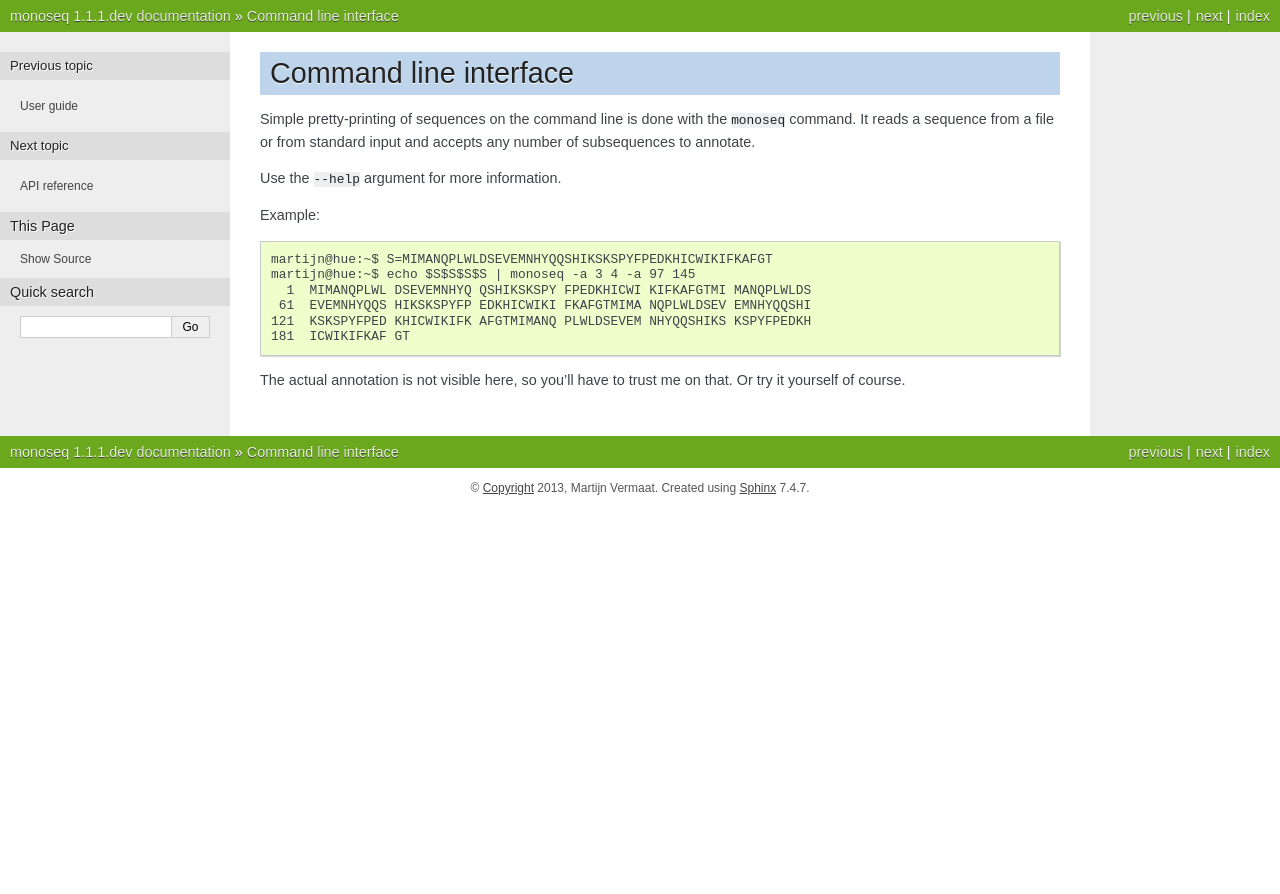
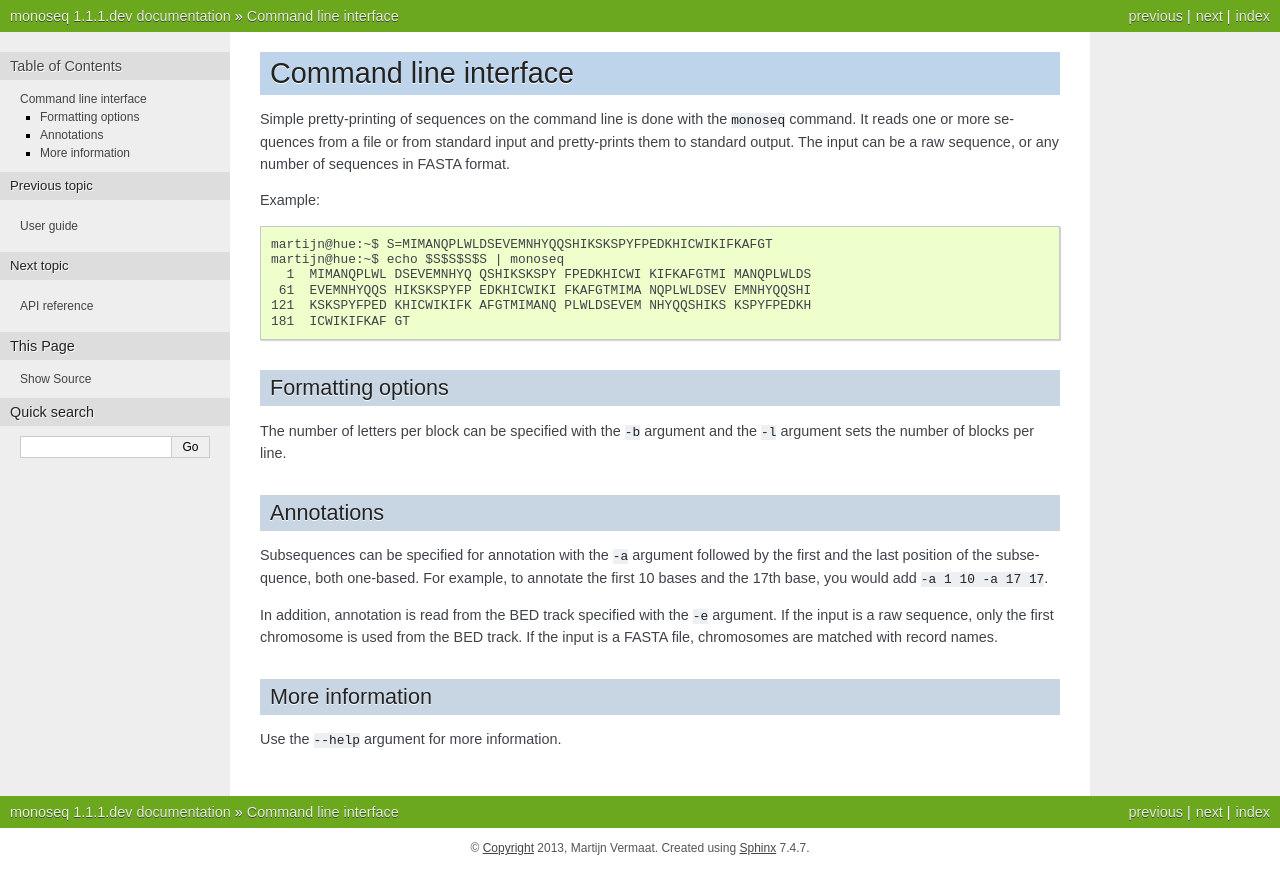
Before and after one commit to martijnvermaat/monoseq, a Sphinx documentation site: the page built from doc/commands.rst, in a window 1280 px wide. Shown: the top 894 px of the page. Built offline with Sphinx 7.4.7, drawn with Linux system fonts in a browser that asks for light colours.

Commit message:
Document command line interface

```diff
--- a/doc/commands.rst
+++ b/doc/commands.rst
@@ -2,19 +2,42 @@ Command line interface
 ======================
 
 Simple pretty-printing of sequences on the command line is done with the
-``monoseq`` command. It reads a sequence from a file or from standard input
-and accepts any number of subsequences to annotate.
-
-Use the ``--help`` argument for more information.
+``monoseq`` command. It reads one or more sequences from a file or from
+standard input and pretty-prints them to standard output. The input can be a
+raw sequence, or any number of sequences in FASTA format.
 
 Example::
 
     martijn@hue:~$ S=MIMANQPLWLDSEVEMNHYQQSHIKSKSPYFPEDKHICWIKIFKAFGT
-    martijn@hue:~$ echo $S$S$S$S | monoseq -a 3 4 -a 97 145
+    martijn@hue:~$ echo $S$S$S$S | monoseq
       1  MIMANQPLWL DSEVEMNHYQ QSHIKSKSPY FPEDKHICWI KIFKAFGTMI MANQPLWLDS
      61  EVEMNHYQQS HIKSKSPYFP EDKHICWIKI FKAFGTMIMA NQPLWLDSEV EMNHYQQSHI
     121  KSKSPYFPED KHICWIKIFK AFGTMIMANQ PLWLDSEVEM NHYQQSHIKS KSPYFPEDKH
     181  ICWIKIFKAF GT
 
-The actual annotation is not visible here, so you'll have to trust me on that.
-Or try it yourself of course.
+
+Formatting options
+------------------
+
+The number of letters per block can be specified with the ``-b`` argument and
+the ``-l`` argument sets the number of blocks per line.
+
+
+Annotations
+-----------
+
+Subsequences can be specified for annotation with the ``-a`` argument followed
+by the first and the last position of the subsequence, both one-based. For
+example, to annotate the first 10 bases and the 17th base, you would add ``-a
+1 10 -a 17 17``.
+
+In addition, annotation is read from the BED track specified with the ``-e``
+argument. If the input is a raw sequence, only the first chromosome is used
+from the BED track. If the input is a FASTA file, chromosomes are matched with
+record names.
+
+
+More information
+----------------
+
+Use the ``--help`` argument for more information.
--- a/doc/development.rst
+++ b/doc/development.rst
@@ -89,7 +89,7 @@ Todo
 These are some general todo notes. More specific notes can be found by
 grepping the source code for ``Todo``.
 
-* Some documentation for the command line interface.
+* Nothing to be done at the moment?
 
 
 .. _nose: https://nose.readthedocs.org/
```
